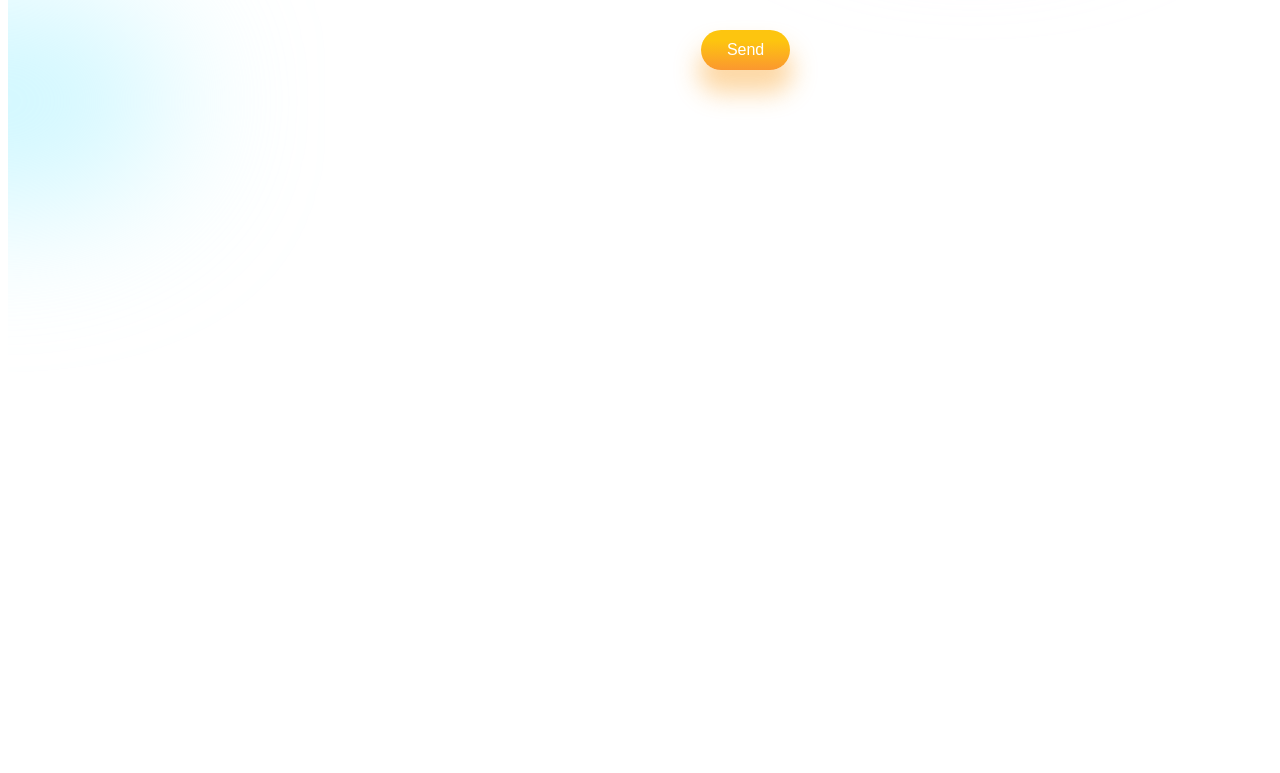
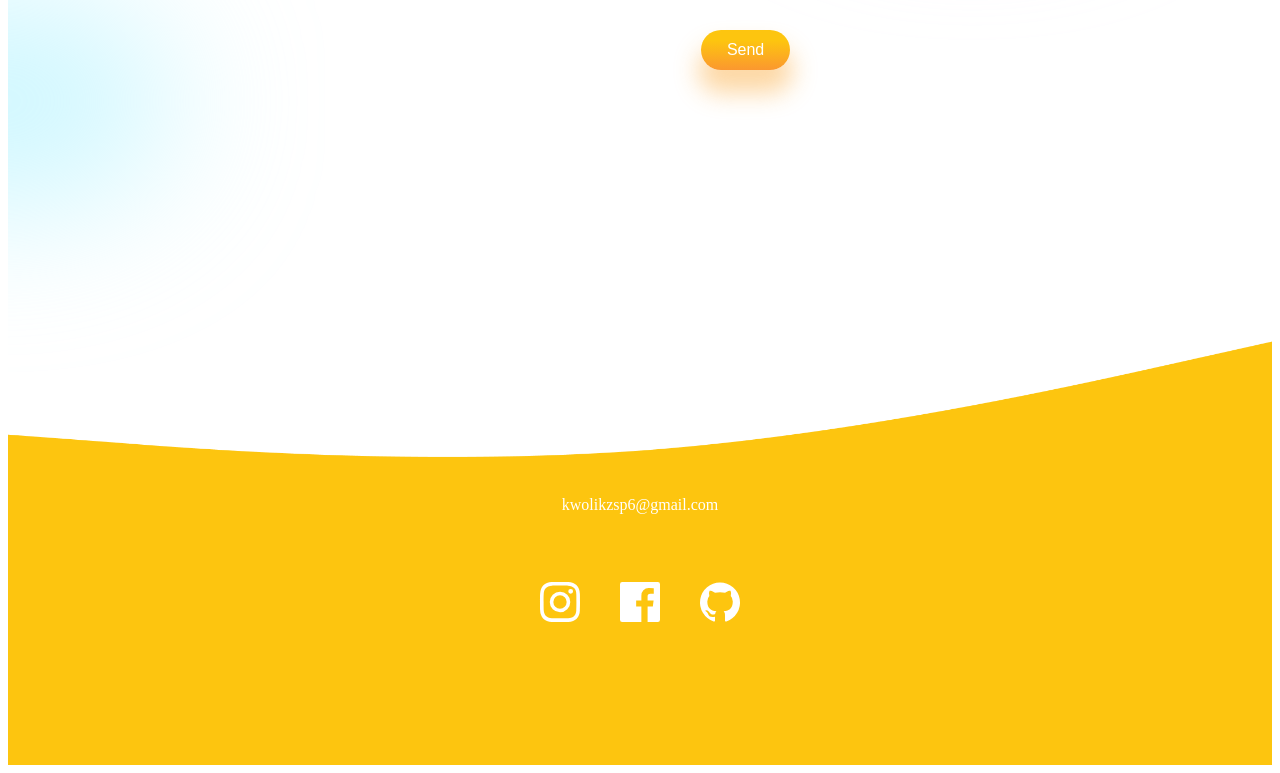
Before and after one commit to Kwolik/portfolio, a React (Create React App) app: page / in a window 1280 px wide. Shown: the part 4787-5560 px from the top of the page. Before the commit the page ends 5208 px from the top, so only its background shows below. Built offline with nearby package versions, Linux system fonts and the light colour scheme; the HTML template or start-up script is replaced by a standard one.

Commit message:
Create new component Footer

```diff
--- a/src/App.js
+++ b/src/App.js
@@ -8,6 +8,7 @@
 import Portfolio from "./components/portfolio/Portfolio";
 import Testimonials from "./components/testimonials/Testimonials";
 import Contact from "./components/contact/Contact";
+import Footer from "./components/footer/Footer";
 
 function App() {
   return (
@@ -20,6 +21,7 @@
       <Portfolio />
       <Testimonials />
       <Contact />
+      <Footer />
     </div>
   );
 }
--- /dev/null
+++ b/src/components/footer/Footer.css
@@ -0,0 +1,24 @@
+.footer {
+    display: flex;
+    align-items: center;
+    margin: -0.5rem -3.5rem;
+    position: relative;
+    margin-top: -7rem;
+}
+
+.f-content {
+    position: absolute;
+    display: flex;
+    align-items: center;
+    justify-content: center;
+    flex-direction: column;
+    width: 100%;
+    margin-top: 4rem;
+    gap: 4rem;
+    color: white;
+}
+
+.f-icons {
+    display: flex;
+    gap: 2rem;
+}
--- /dev/null
+++ b/src/components/footer/Footer.jsx
@@ -0,0 +1,26 @@
+import React from "react";
+import "./Footer.css";
+
+import Insta from "@iconscout/react-unicons/icons/uil-instagram";
+import Facebook from "@iconscout/react-unicons/icons/uil-facebook";
+import Github from "@iconscout/react-unicons/icons/uil-github";
+
+import Wave from "../../img/wave.png";
+
+const Footer = () => {
+  return (
+    <div className="footer">
+      <img src={Wave} alt="" style={{ width: "100%" }} />
+      <div className="f-content">
+        <span>kwolikzsp6@gmail.com</span>
+        <div className="f-icons">
+          <Insta color="white" size="3rem" />
+          <Facebook color="white" size="3rem" />
+          <Github color="white" size="3rem" />
+        </div>
+      </div>
+    </div>
+  );
+};
+
+export default Footer;
```
